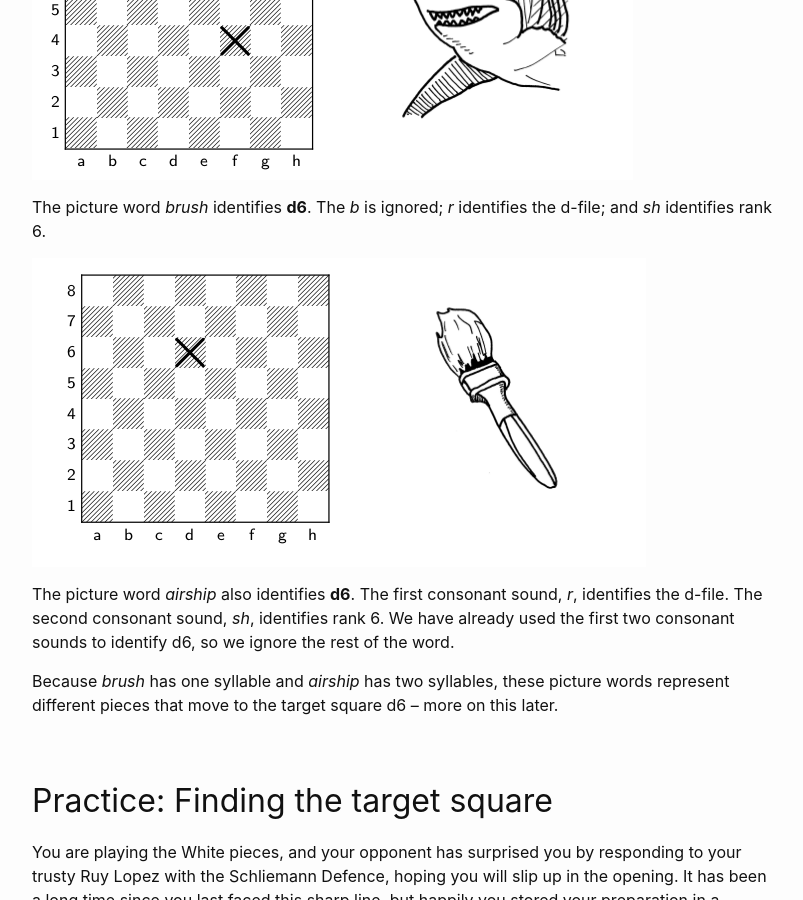
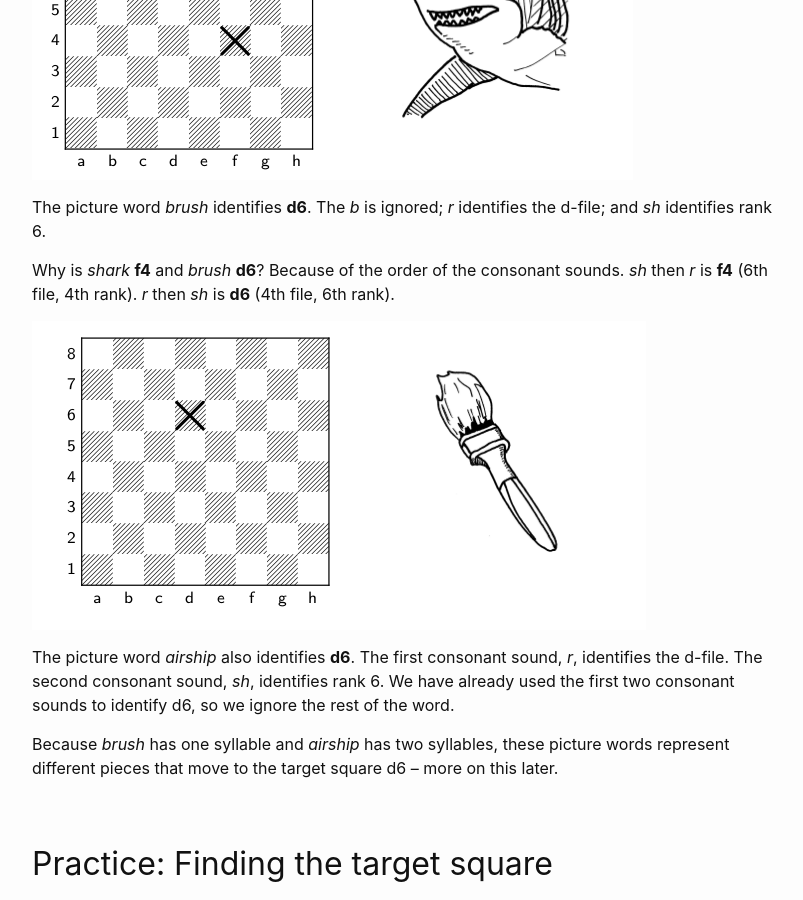
Before and after one commit to liontailedmacaque/liontailedmacaque.github.io, a Jekyll site: the page built from chessmemorypalace/chapter1.md, in a window 1280 px wide and 900 px high, scrolled down 2113 px. Shown: the whole window, without its empty margins (238-1041 px from the left). Built offline with Jekyll 4.4.1, drawn with Linux system fonts in a browser that asks for light colours.

Commit message:
Update chapter1.md
clarified shark v brush

```diff
--- a/chessmemorypalace/chapter1.md
+++ b/chessmemorypalace/chapter1.md
@@ -55,6 +55,8 @@ The picture word *shark* identifies **f4** because *sh*, the first consonant sou
 ![](/assets/chessmemorypalace/2.png)
 
 The picture word *brush* identifies **d6**. The *b* is ignored; *r* identifies the d-file; and *sh* identifies rank 6.
+
+Why is *shark* **f4** and *brush* **d6**? Because of the order of the consonant sounds. *sh* then *r* is **f4** (6th file, 4th rank). *r* then *sh* is **d6** (4th file, 6th rank).
 
 ![](/assets/chessmemorypalace/3.png)
 
```
